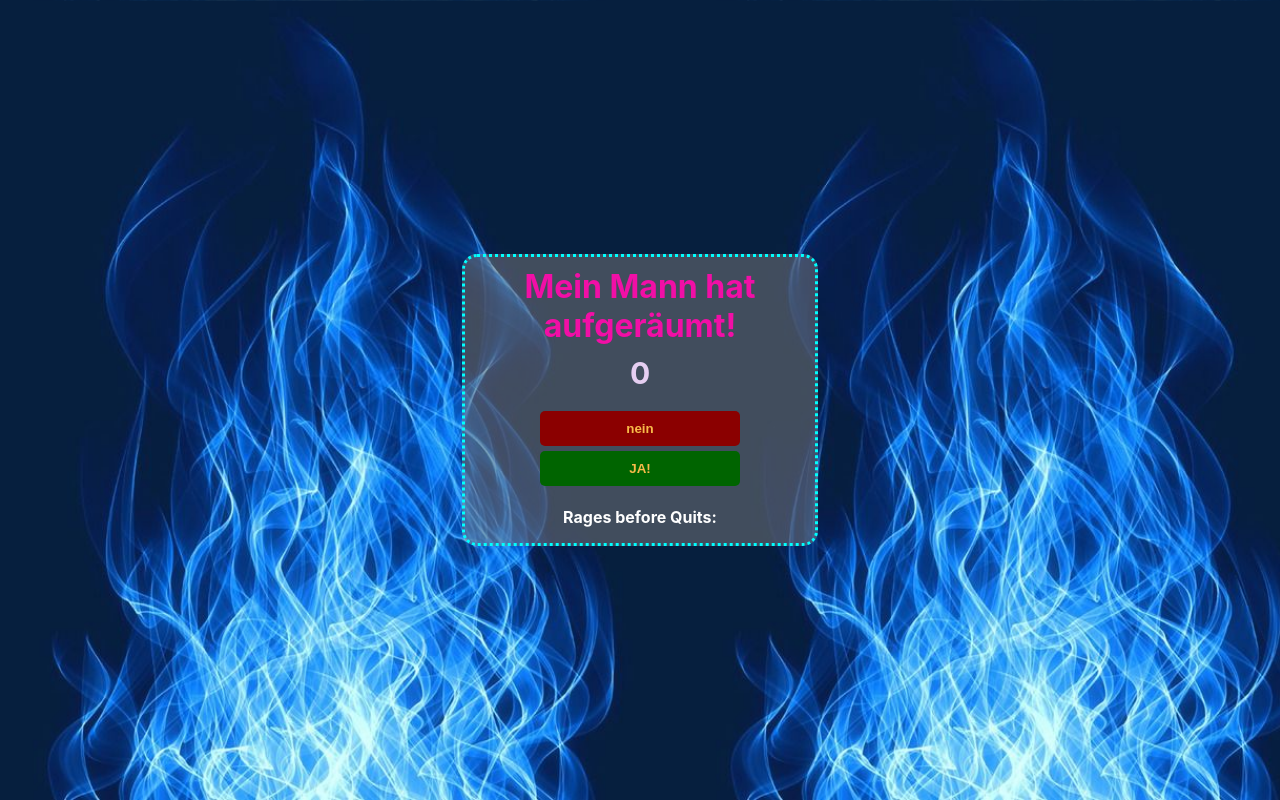
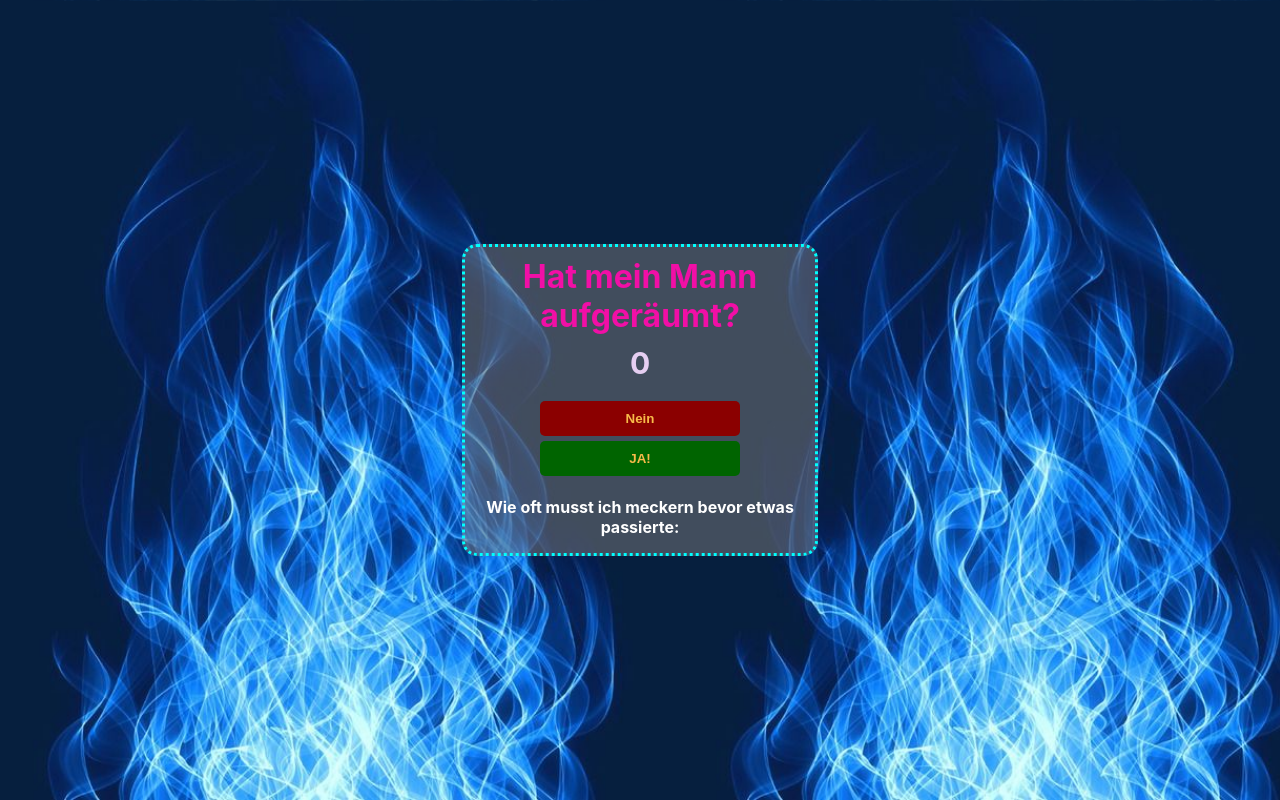
Before and after one commit to lavather/ragequit-Buttons, a plain HTML site: page index.html in a window 1280 px wide. Drawn offline with Linux system fonts and the light colour scheme.

Commit message:
Update index.html

```diff
--- a/index.html
+++ b/index.html
@@ -4,11 +4,11 @@
     </head>
     <body>
         <div class="container">
-        <h1>Mein Mann hat aufgeräumt!</h1>
+        <h1>Hat mein Mann aufgeräumt?</h1>
         <h2 id="count">0</h2>
-        <button id="increment-btn" onclick="increment()">nein</button>
+        <button id="increment-btn" onclick="increment()">Nein</button>
         <button id="save-btn" onclick="save()">JA!</button>
-        <p id="lastNumber">Rages before Quits: </p>
+        <p id="lastNumber">Wie oft musst ich meckern bevor etwas passierte: </p>
         <script src="main.js"></script>
         </div>
     </body>
```
